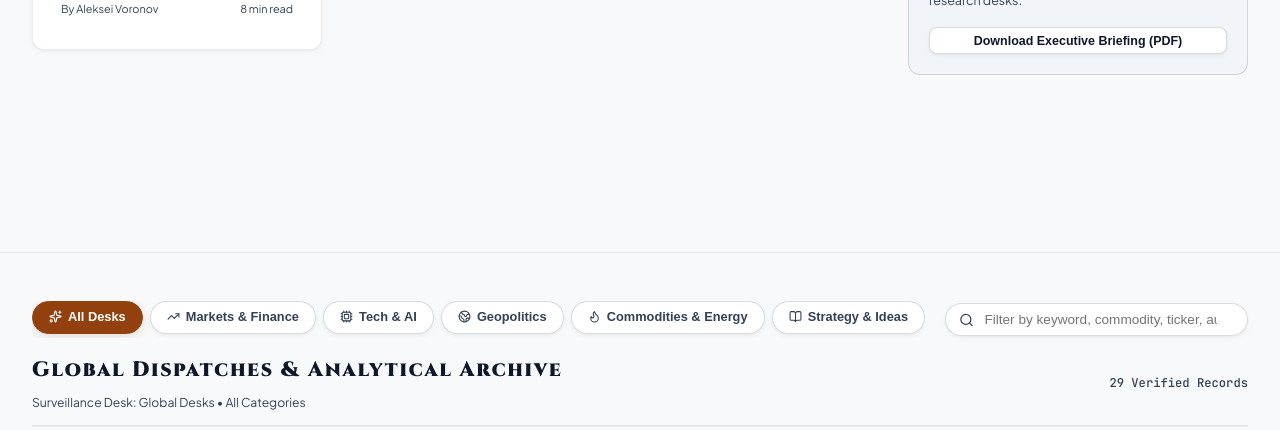
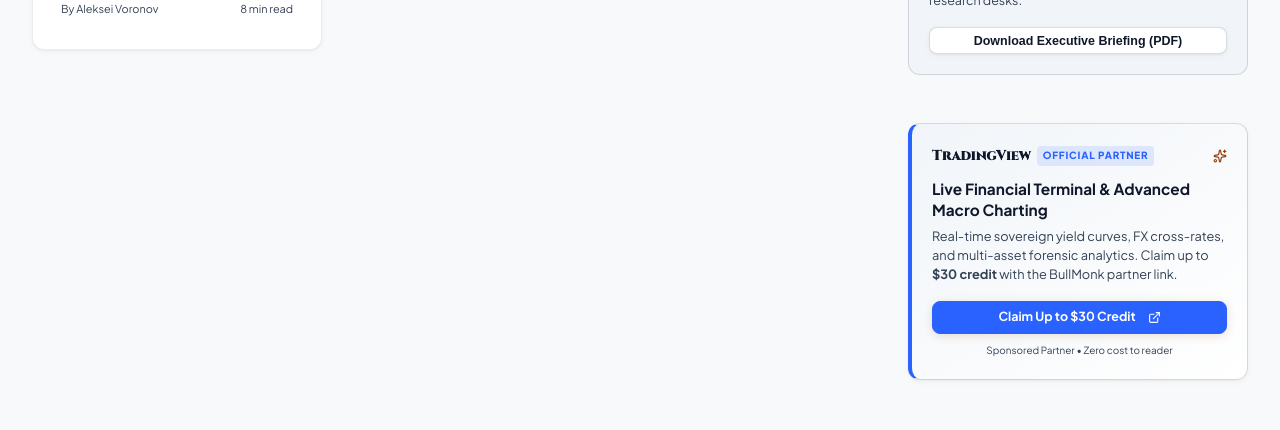
Before and after one commit to prashant13-bh/BULLMONK, a React (Vite) app: page / in a window 1280 px wide. Shown: the part 1620-2050 px from the top of the page. Built offline with nearby package versions, Linux system fonts and the light colour scheme; no server answers; the database is empty; a web font is replaced by a local one.

Commit message:
feat(monetization): integrate official TradingView partner module with up to  reader credit

```diff
--- /dev/null
+++ b/src/components/TradingViewBanner.tsx
@@ -0,0 +1,199 @@
+import React from 'react';
+import { ExternalLink, TrendingUp, Sparkles, ShieldCheck } from 'lucide-react';
+
+interface TradingViewBannerProps {
+  variant?: 'full' | 'compact' | 'minimal';
+  className?: string;
+}
+
+export const TRADINGVIEW_AFFILIATE_URL = 'https://www.tradingview.com/pricing/?share_your_love=PRASHANT132000';
+
+export const TradingViewBanner: React.FC<TradingViewBannerProps> = ({
+  variant = 'full',
+  className = ''
+}) => {
+  if (variant === 'compact') {
+    return (
+      <aside
+        className={`tradingview-partner-compact ${className}`}
+        aria-label="Institutional Partner - TradingView"
+        style={{
+          background: 'linear-gradient(145deg, var(--bg-surface-elevated) 0%, var(--bg-surface) 100%)',
+          border: '1px solid var(--border-medium)',
+          borderLeft: '4px solid #2962FF',
+          borderRadius: 'var(--radius-md)',
+          padding: '1.25rem',
+          margin: '1.5rem 0',
+          boxShadow: 'var(--shadow-sm)',
+          position: 'relative'
+        }}
+      >
+        <div style={{ display: 'flex', alignItems: 'center', justifyContent: 'space-between', marginBottom: '0.65rem' }}>
+          <div style={{ display: 'flex', alignItems: 'center', gap: '6px' }}>
+            <span style={{
+              fontWeight: 900,
+              fontSize: '0.9rem',
+              letterSpacing: '-0.02em',
+              color: 'var(--text-primary)',
+              fontFamily: 'var(--font-brand)'
+            }}>
+              TradingView
+            </span>
+            <span style={{
+              fontSize: '0.62rem',
+              fontWeight: 800,
+              textTransform: 'uppercase',
+              letterSpacing: '0.08em',
+              background: 'rgba(41, 98, 255, 0.12)',
+              color: '#2962FF',
+              padding: '2px 6px',
+              borderRadius: '4px'
+            }}>
+              Official Partner
+            </span>
+          </div>
+          <Sparkles size={14} color="var(--accent-gold)" />
+        </div>
+
+        <h4 style={{ fontSize: '0.96rem', margin: '0 0 0.4rem', color: 'var(--text-primary)', lineHeight: '1.4' }}>
+          Live Financial Terminal & Advanced Macro Charting
+        </h4>
+
+        <p style={{ fontSize: '0.8rem', color: 'var(--text-secondary)', margin: '0 0 1rem', lineHeight: '1.5' }}>
+          Real-time sovereign yield curves, FX cross-rates, and multi-asset forensic analytics. Claim up to <strong>$30 credit</strong> with the BullMonk partner link.
+        </p>
+
+        <a
+          href={TRADINGVIEW_AFFILIATE_URL}
+          target="_blank"
+          rel="sponsored noopener noreferrer"
+          className="btn btn-primary btn-sm"
+          style={{
+            width: '100%',
+            justifyContent: 'center',
+            background: '#2962FF',
+            borderColor: '#2962FF',
+            color: '#FFFFFF',
+            fontWeight: 700,
+            textDecoration: 'none'
+          }}
+        >
+          <span>Claim Up to $30 Credit</span>
+          <ExternalLink size={13} style={{ marginLeft: '4px' }} />
+        </a>
+
+        <div style={{ fontSize: '0.62rem', color: 'var(--text-muted)', marginTop: '0.6rem', textAlign: 'center' }}>
+          Sponsored Partner • Zero cost to reader
+        </div>
+      </aside>
+    );
+  }
+
+  return (
+    <aside
+      className={`tradingview-partner-full ${className}`}
+      aria-label="Institutional Charting Partner - TradingView"
+      style={{
+        background: 'linear-gradient(135deg, rgba(41, 98, 255, 0.06) 0%, var(--bg-surface) 60%, rgba(180, 83, 9, 0.05) 100%)',
+        border: '1px solid var(--border-medium)',
+        borderRadius: 'var(--radius-md)',
+        padding: '1.75rem 2rem',
+        margin: '2.5rem 0',
+        boxShadow: 'var(--shadow-sm)',
+        position: 'relative',
+        overflow: 'hidden'
+      }}
+    >
+      <div style={{ display: 'flex', justifyContent: 'space-between', alignItems: 'flex-start', flexWrap: 'wrap', gap: '1.5rem' }}>
+        <div style={{ flex: '1 1 480px', minWidth: '280px' }}>
+          <div style={{ display: 'inline-flex', alignItems: 'center', gap: '8px', marginBottom: '0.75rem' }}>
+            <span style={{
+              fontWeight: 900,
+              fontSize: '1.15rem',
+              letterSpacing: '-0.03em',
+              color: 'var(--text-primary)',
+              fontFamily: 'var(--font-brand)'
+            }}>
+              TradingView
+            </span>
+            <span style={{
+              fontSize: '0.68rem',
+              fontWeight: 800,
+              textTransform: 'uppercase',
+              letterSpacing: '0.08em',
+              background: '#2962FF',
+              color: '#FFFFFF',
+              padding: '2px 8px',
+              borderRadius: '4px'
+            }}>
+              Official Market Partner
+            </span>
+            <span style={{ display: 'inline-flex', alignItems: 'center', gap: '4px', fontSize: '0.74rem', color: 'var(--accent-gold)', fontWeight: 700 }}>
+              <ShieldCheck size={13} /> Institutional Verified
+            </span>
+          </div>
+
+          <h3 style={{ fontFamily: 'var(--font-brand)', fontSize: '1.35rem', margin: '0 0 0.5rem', color: 'var(--text-primary)', lineHeight: '1.35' }}>
+            Forensic Technical Analysis & Global Real-Time Market Infrastructure
+          </h3>
+
+          <p style={{ fontSize: '0.9rem', color: 'var(--text-secondary)', lineHeight: '1.6', margin: '0 0 1rem', maxWidth: '640px' }}>
+            Track over 100,000 sovereign bonds, equities, global currencies, and commodities. Test quantitative trading algorithms and inspect live depth-of-market books alongside BULLMONK dispatches.
+          </p>
+
+          <div style={{ display: 'flex', alignItems: 'center', gap: '1rem', flexWrap: 'wrap', fontSize: '0.82rem', color: 'var(--text-secondary)' }}>
+            <span style={{ display: 'inline-flex', alignItems: 'center', gap: '5px' }}>
+              <TrendingUp size={14} color="#2962FF" /> Multi-Asset Real-Time Feeds
+            </span>
+            <span style={{ display: 'inline-flex', alignItems: 'center', gap: '5px' }}>
+              <Sparkles size={14} color="var(--accent-gold)" /> Exclusive Up to $30 Bonus Credit
+            </span>
+          </div>
+        </div>
+
+        <div style={{ display: 'flex', flexDirection: 'column', alignItems: 'flex-start', justifyContent: 'center', minWidth: '220px' }}>
+          <a
+            href={TRADINGVIEW_AFFILIATE_URL}
+            target="_blank"
+            rel="sponsored noopener noreferrer"
+            className="btn btn-primary"
+            style={{
+              background: '#2962FF',
+              borderColor: '#2962FF',
+              color: '#FFFFFF',
+              fontWeight: 700,
+              padding: '0.85rem 1.6rem',
+              fontSize: '0.95rem',
+              textDecoration: 'none',
+              display: 'inline-flex',
+              alignItems: 'center',
+              gap: '8px',
+              borderRadius: 'var(--radius-sm)',
+              boxShadow: '0 4px 14px rgba(41, 98, 255, 0.3)'
+            }}
+          >
+            <span>Claim Up to $30 Credit</span>
+            <ExternalLink size={16} />
+          </a>
+
+          <div style={{ fontSize: '0.72rem', color: 'var(--text-muted)', marginTop: '0.65rem', lineHeight: '1.4' }}>
+            Available for all new & upgraded accounts.<br />
+            Partner link verified by BullMonk Desk.
+          </div>
+        </div>
+      </div>
+
+      {/* Statutory FTC & Financial Partner Disclosure */}
+      <div style={{
+        marginTop: '1.25rem',
+        paddingTop: '0.85rem',
+        borderTop: '1px solid var(--border-subtle)',
+        fontSize: '0.7rem',
+        color: 'var(--text-muted)',
+        lineHeight: '1.4'
+      }}>
+        <em>Institutional Disclosure:</em> BULLMONK maintains independent research integrity. When readers register or upgrade through our certified TradingView partner link, our newsroom may receive referral compensation at no extra expense to you.
+      </div>
+    </aside>
+  );
+};
--- a/src/pages/ArticleReaderPage.tsx
+++ b/src/pages/ArticleReaderPage.tsx
@@ -8,6 +8,7 @@ import {
 } from 'lucide-react';
 
 import { Breadcrumbs } from '../components/Breadcrumbs';
+import { TradingViewBanner } from '../components/TradingViewBanner';
 import { SupabaseDB } from '../utils/supabase';
 
 interface ArticleReaderPageProps {
@@ -433,6 +434,9 @@ export const ArticleReaderPage: React.FC<ArticleReaderPageProps> = ({
         </div>
       )}
 
+      {/* Official Financial Charting Partner: TradingView */}
+      <TradingViewBanner variant="full" />
+
       {/* Mid-Article AdSense Banner (High-CPM In-Article format) */}
       <AdBanner slotType="in-article" slotId="in-article-flow" />
 
--- a/src/pages/FinancialToolsPage.tsx
+++ b/src/pages/FinancialToolsPage.tsx
@@ -1,6 +1,7 @@
 import React, { useState, useMemo } from 'react';
 import { Breadcrumbs } from '../components/Breadcrumbs';
 import { AdBanner } from '../components/AdBanner';
+import { TradingViewBanner } from '../components/TradingViewBanner';
 import {
   Calculator, TrendingUp, ShieldAlert, DollarSign, Percent,
   ArrowRight, RefreshCw, Copy, Check, BarChart2, Globe,
@@ -1265,6 +1266,9 @@ Generated via BullMonk Financial Intelligence Suite (bullmonk.org)`;
         </section>
       )}
 
+      {/* Official Financial Charting Partner: TradingView */}
+      <TradingViewBanner variant="full" />
+
       {/* Mandatory Regulatory & YMYL Disclaimer */}
       <div style={{
         marginTop: '3.5rem',
--- a/src/pages/HomePage.tsx
+++ b/src/pages/HomePage.tsx
@@ -2,6 +2,7 @@ import React, { useState } from 'react';
 import { Article, Region } from '../types';
 import { SECTOR_HEATMAP } from '../data/newsData';
 import { AdBanner } from '../components/AdBanner';
+import { TradingViewBanner } from '../components/TradingViewBanner';
 import {
   Search, Bookmark, Clock, Eye, Sparkles, TrendingUp, Cpu, Globe2,
   Zap, BookOpen, Send, MapPin, Volume2, ShieldCheck, Activity,
@@ -435,6 +436,9 @@ export const HomePage: React.FC<HomePageProps> = ({
                 </button>
               </div>
 
+              {/* Official Financial Charting Partner: TradingView */}
+              <TradingViewBanner variant="compact" />
+
               {/* Google Reader Revenue Manager: Official Inline CTA */}
               <div
                 {...{ 'rrm-inline-cta': '6431d91b-b87a-445f-86a2-b9b9d1608b0b' }}
```
